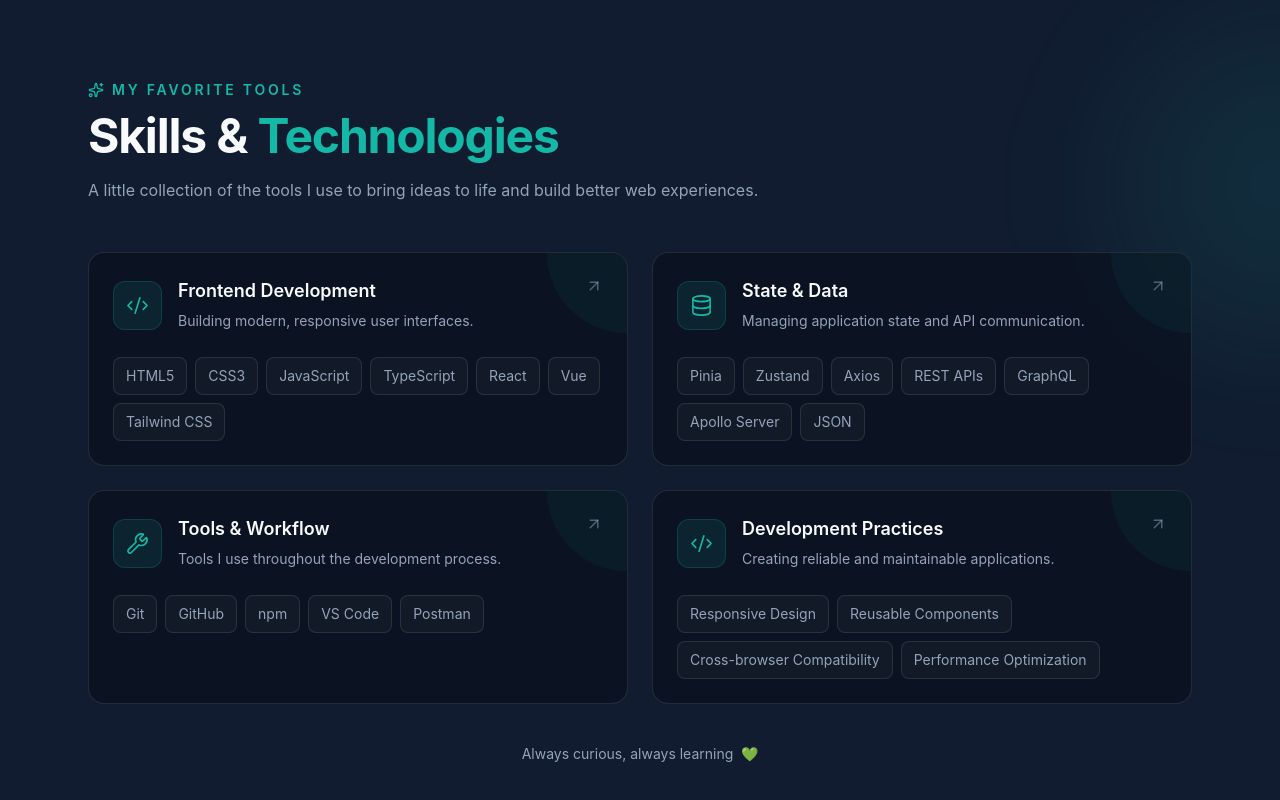
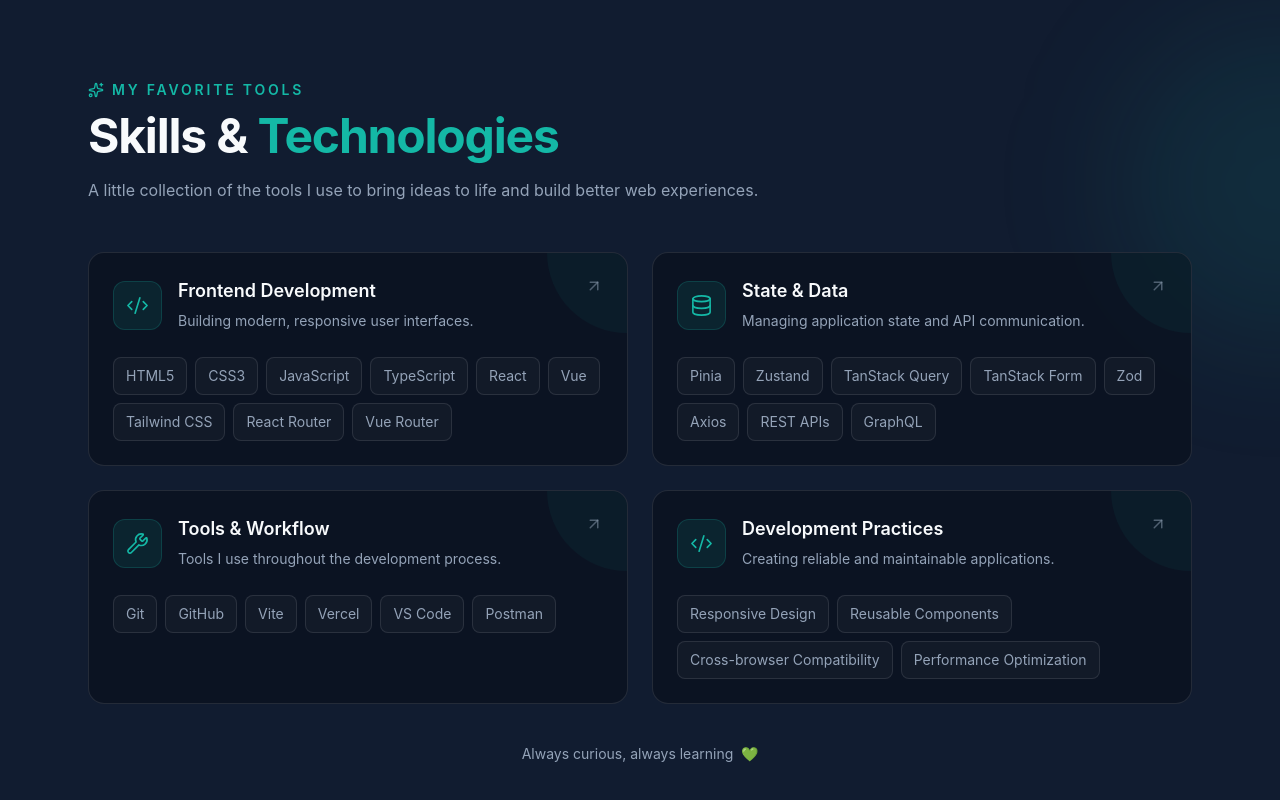
Before and after one commit to walaaosamamoh/my-portfolio, a React (Vite) app: page / in a window 1280 px wide. Shown: the part 1632-2432 px from the top of the page. Built offline with nearby package versions, Linux system fonts and the light colour scheme.

Commit message:
feat: update skills section with additional frameworks and tools

```diff
--- a/src/data/skills.ts
+++ b/src/data/skills.ts
@@ -10,6 +10,8 @@ export const skillGroups = [
       "React",
       "Vue",
       "Tailwind CSS",
+      "React Router",
+      "Vue Router",
     ],
   },
   {
@@ -18,17 +20,18 @@ export const skillGroups = [
     skills: [
       "Pinia",
       "Zustand",
+      "TanStack Query",
+      "TanStack Form",
+      "Zod",
       "Axios",
       "REST APIs",
       "GraphQL",
-      "Apollo Server",
-      "JSON",
     ],
   },
   {
     title: "Tools & Workflow",
     description: "Tools I use throughout the development process.",
-    skills: ["Git", "GitHub", "npm", "VS Code", "Postman"],
+    skills: ["Git", "GitHub", "Vite", "Vercel", "VS Code", "Postman"],
   },
   {
     title: "Development Practices",
```
